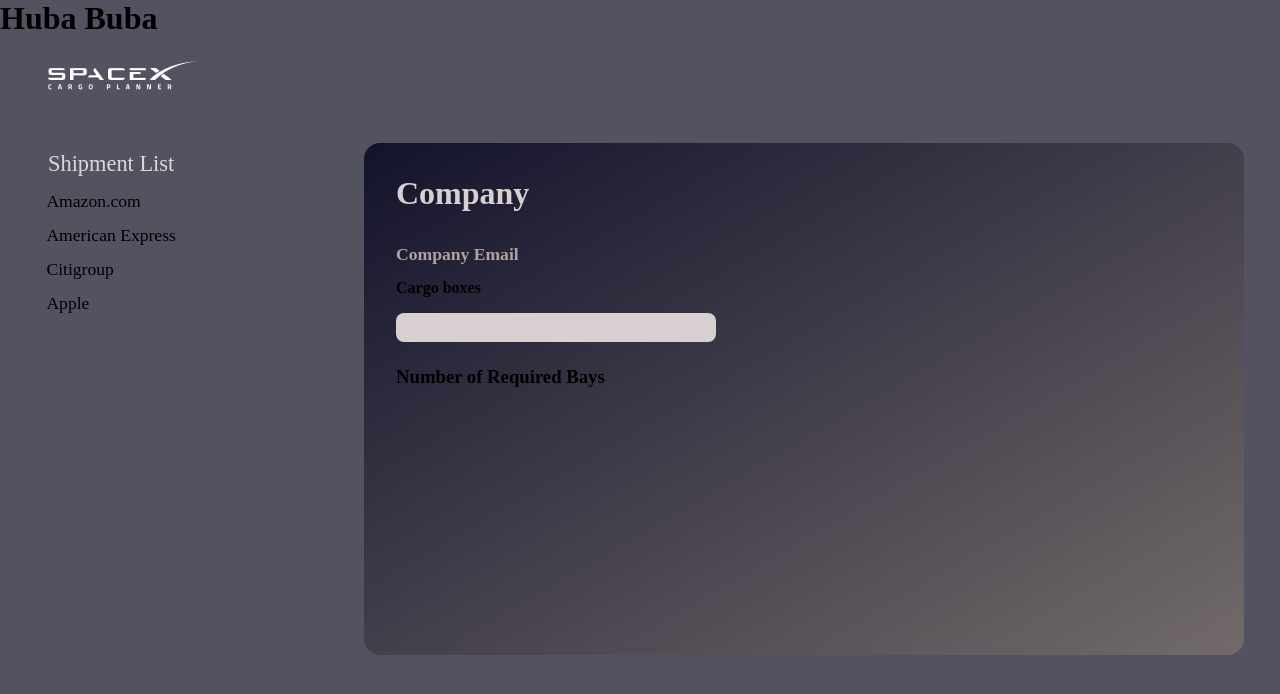
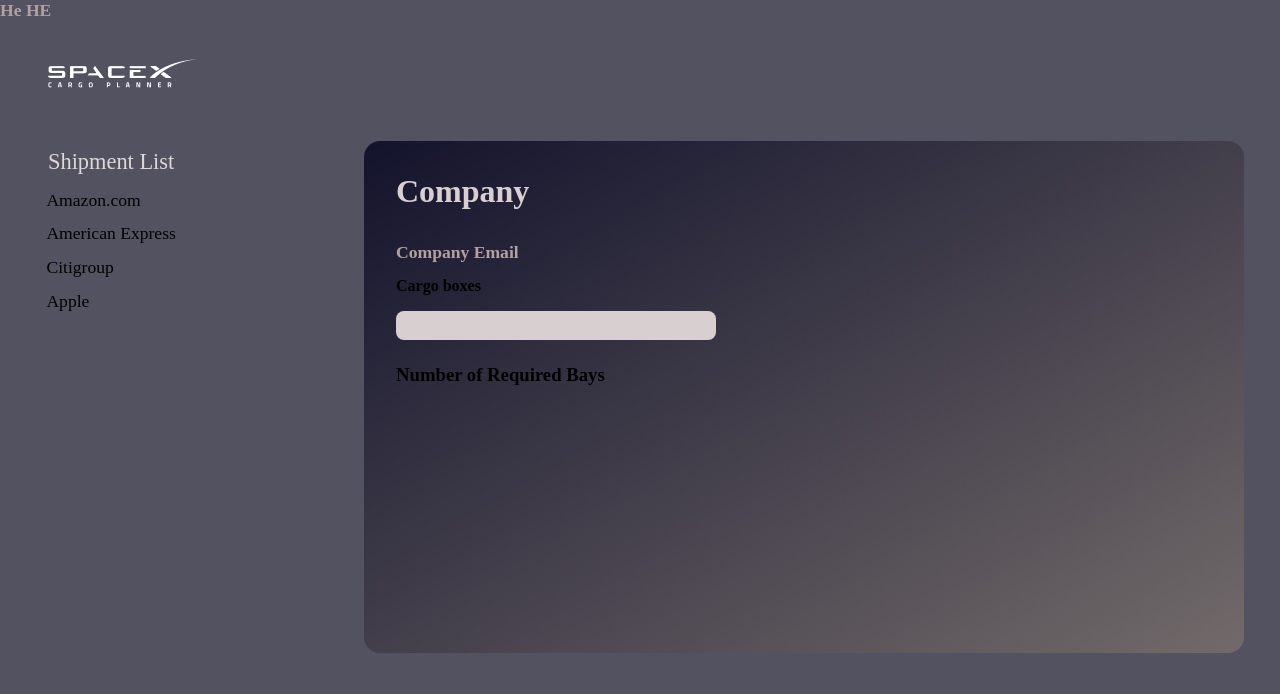
Before and after one commit to Kat-Erina/Space-X, a website built with webpack: page index2.html in a window 1280 px wide. Built offline with nearby package versions, Linux system fonts and the light colour scheme; no server answers; files whose address does not match are found by name.

Commit message:
"Again Changed H! Elemenet"

```diff
--- a/index2.html
+++ b/index2.html
@@ -10,8 +10,8 @@
   </head>
   <body>
     <header>
-      <h1>Huba Buba</h1>
-      <!-- <h5>He HE</h5> -->
+      <!-- <h1>Huba Buba</h1> -->
+      <h5>He HE</h5>
       <img src="../Logo.png" />
     </header>
 
```
